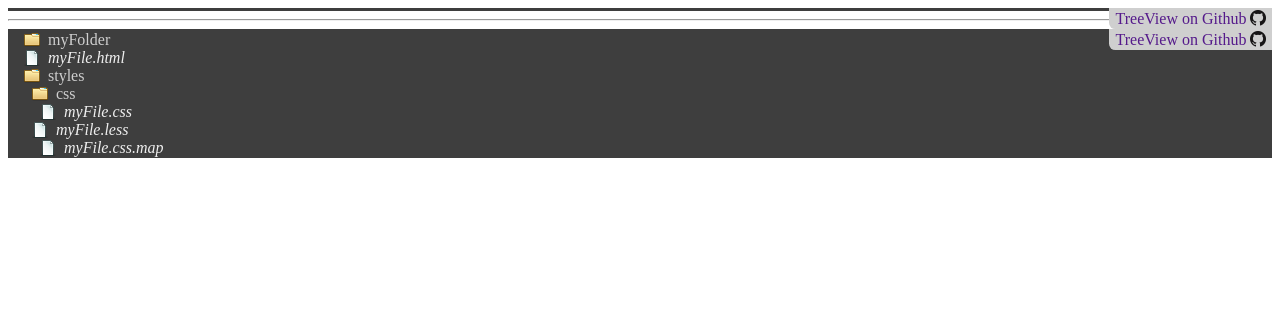
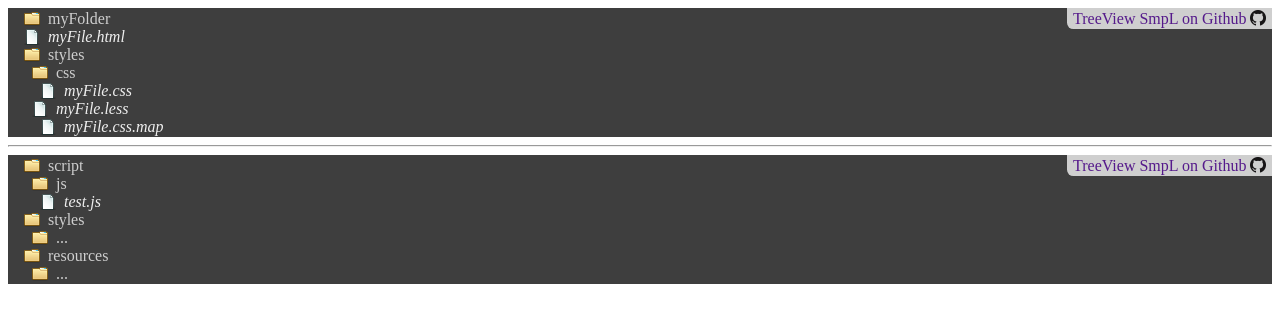
Before and after one commit to mtizziani/treeview-smpl, a plain HTML site: page sample/index.html in a window 1280 px wide. Drawn offline with nearby package versions, Linux system fonts and the light colour scheme; no server answers.

Commit message:
implements image to readme, corrects data-source and output

```diff
--- a/js/TreeView.js
+++ b/js/TreeView.js
@@ -64,7 +64,7 @@ var TreeView = (function ($) {
         /* add the TreeView follow line */
         node.append([
             $('<div class="tv-head">').append(
-                $("<a>").attr('href', '').html("TreeView on Github")
+                $("<a>").attr('href', '').html("TreeView SmpL on Github")
             )
         ]);
         /* start building the view */
--- a/sample/index.html
+++ b/sample/index.html
@@ -26,9 +26,9 @@ along with Foobar.  If not, see <http://www.gnu.org/licenses/>.
     <link rel="stylesheet" href="../css/TreeView.css">
 </head>
 <body>
-<div class="tree-view" data-source="../json/tree-file-sample.json"></div>
+<div class="tree-view" data-source="../json/test.json"></div>
 <hr>
-<div class="tree-view" data-source="../json/test.json"></div>
+<div class="tree-view" data-source="../json/test2.json"></div>
 <script type="text/javascript" src="https://ajax.googleapis.com/ajax/libs/jquery/1.12.0/jquery.min.js"></script>
 <script type="text/javascript" src="../js/TreeView.js"></script>
 </body>
```
Also changed, not shown: 1 other file.
